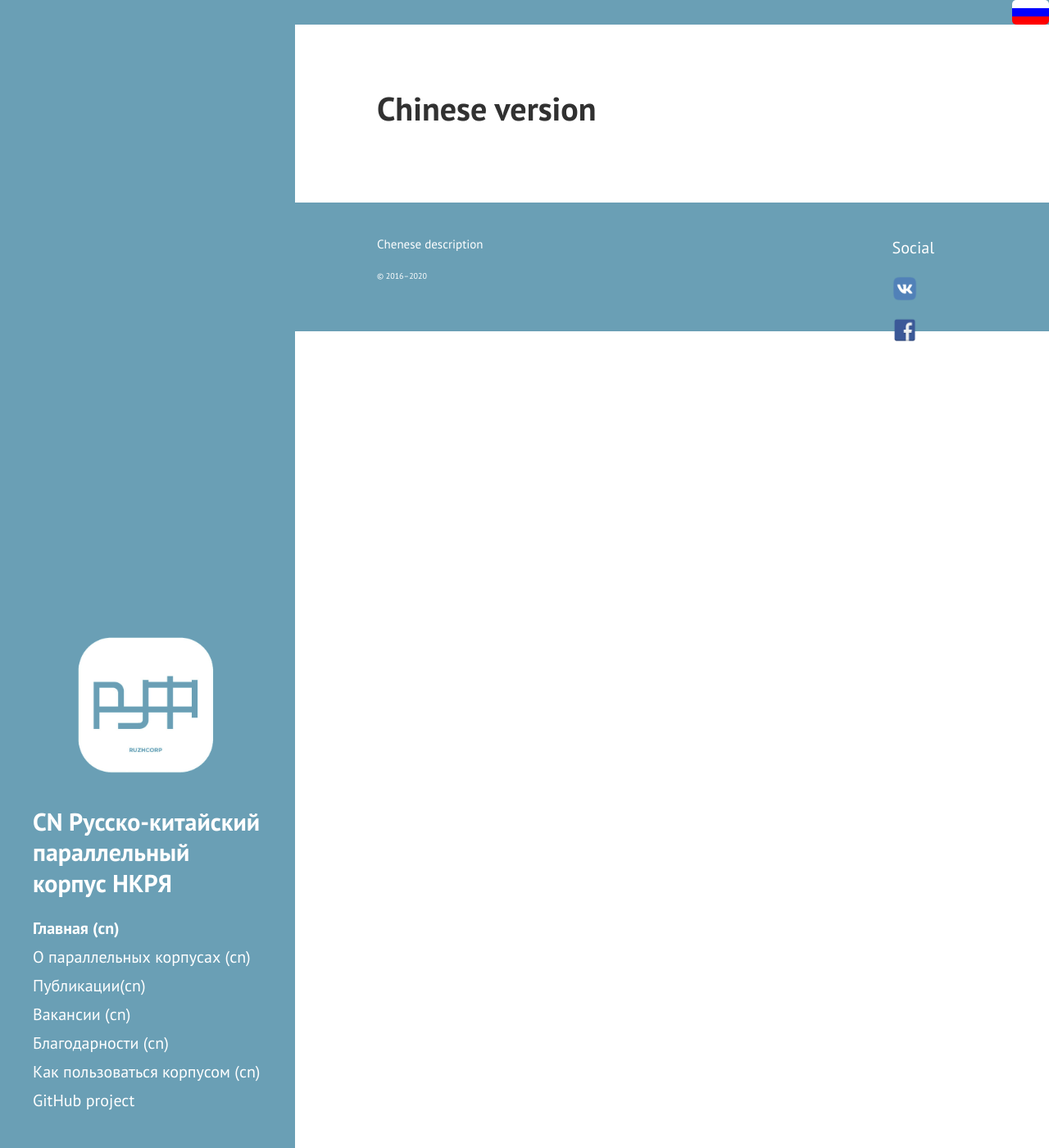
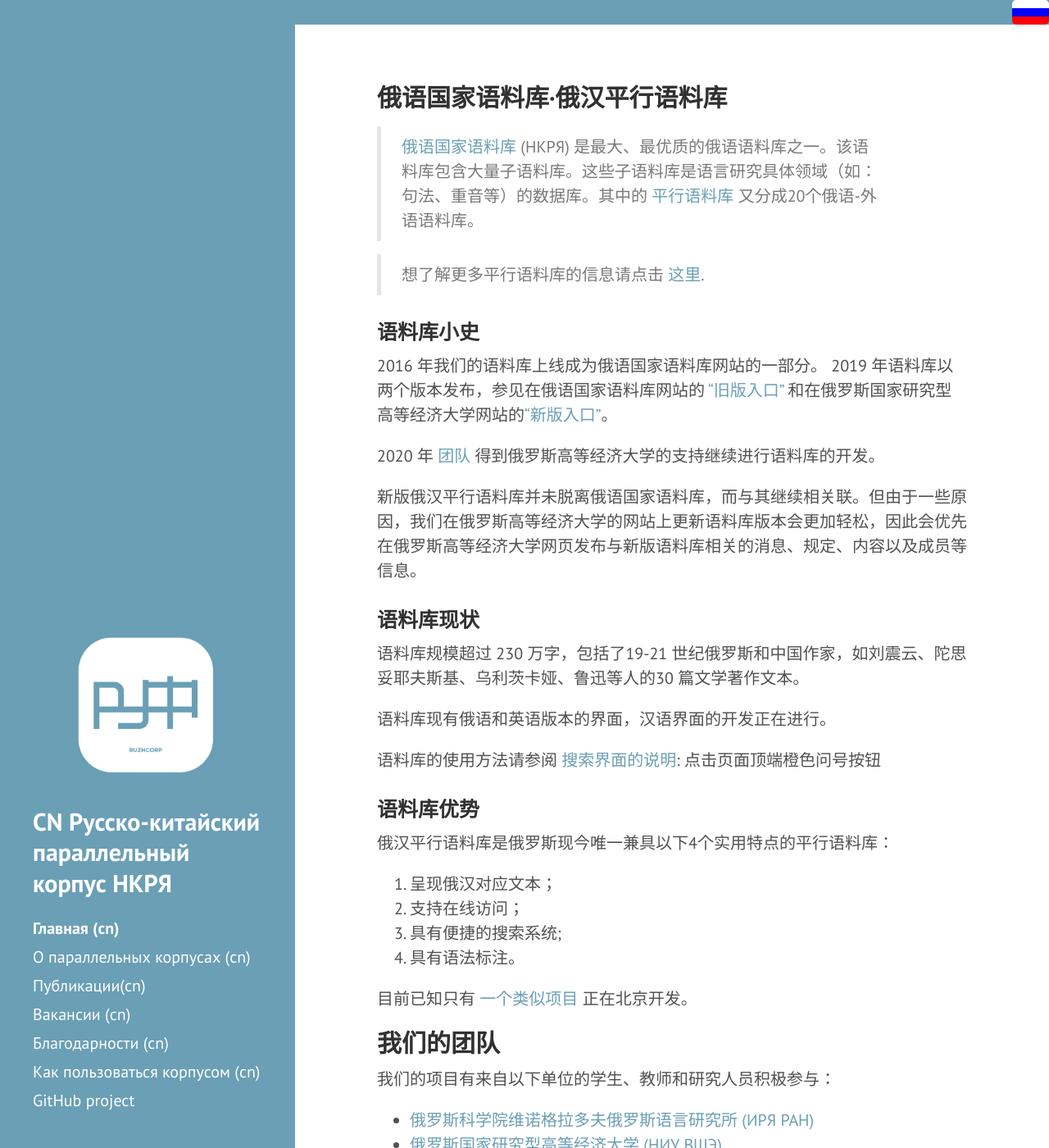
Before and after one commit to ruzcorp-test/ruzcorp-test.github-io, a Jekyll site: the page built from cn/index.md, in a window 1280 px wide and 1400 px high. Shown: the whole window at 82% size. Built offline with Jekyll 4.4.1, drawn with Linux system fonts in a browser that asks for light colours; Markdown is read by kramdown in place of the engine named in the settings; our own code applies the rules of GitHub Pages for plain Markdown files; some of the changed text lies outside the part shown.

Commit message:
Add files via upload

```diff
--- a/cn/index.md
+++ b/cn/index.md
@@ -2,4 +2,50 @@
 layout: default
 ---
 
-# Chinese version
+##俄语国家语料库·俄汉平行语料库
+  > [俄语国家语料库](http://www.ruscorpora.ru/new/) (НКРЯ) 是最大、最优质的俄语语料库之一。该语料库包含大量子语料库。这些子语料库是语言研究具体领域（如：句法、重音等）的数据库。其中的 [平行语料库](http://www.ruscorpora.ru/new/search-para-en.html)  又分成20个俄语-外语语料库。
+
+  > 想了解更多平行语料库的信息请点击 [这里](https://ruzhcorp.github.io/pages/1_parallel/).
+
+### 语料库小史
+
+2016 年我们的语料库上线成为俄语国家语料库网站的一部分。
+2019 年语料库以两个版本发布，参见在俄语国家语料库网站的 [“旧版入口”](http://www.ruscorpora.ru/new/search-para-zh.html) 和在俄罗斯国家研究型高等经济大学网站的[“新版入口”](https://linghub.ru/rnc_parallel_chinese/search)。
+
+2020 年 [团队](https://studscience.hse.ru/news/348490285.html) 得到俄罗斯高等经济大学的支持继续进行语料库的开发。
+
+新版俄汉平行语料库并未脱离俄语国家语料库，而与其继续相关联。但由于一些原因，我们在俄罗斯高等经济大学的网站上更新语料库版本会更加轻松，因此会优先在俄罗斯高等经济大学网页发布与新版语料库相关的消息、规定、内容以及成员等信息。
+
+### 语料库现状
+
+语料库规模超过 230 万字，包括了19-21 世纪俄罗斯和中国作家，如刘震云、陀思妥耶夫斯基、乌利茨卡娅、鲁迅等人的30 篇文学著作文本。
+
+语料库现有俄语和英语版本的界面，汉语界面的开发正在进行。
+
+语料库的使用方法请参阅 [搜索界面的说明](https://linghub.ru/rnc_parallel_chinese/search): 点击页面顶端橙色问号按钮
+
+
+### 语料库优势
+
+俄汉平行语料库是俄罗斯现今唯一兼具以下4个实用特点的平行语料库：
+  1. 呈现俄汉对应文本；
+  2. 支持在线访问；
+  3. 具有便捷的搜索系统;
+  4. 具有语法标注。
+
+目前已知只有 [一个类似项目](http://rucorpus.cn/) 正在北京开发。
+
+
+## 我们的团队
+
+我们的项目有来自以下单位的学生、教师和研究人员积极参与：
+- [俄罗斯科学院维诺格拉多夫俄罗斯语言研究所 (ИРЯ РАН)](http://www.ruslang.ru/ )
+- [俄罗斯国家研究型高等经济大学 (НИУ ВШЭ)](https://admissions.hse.ru/cn/)
+- [莫斯科罗蒙诺索夫国立大学](https://www.msu.ru/ch/index.php)
+- [俄罗斯国立人文大学(РГГУ)](https://www.rsuh.ru/en/)
+- [浙江大学](https://www.zju.edu.cn/english/)
+- [黑龙江大学](http://www.hlju.edu.cn/)
+- [莫斯科物理技术研究所(МФТИ)](https://mipt.ru/english/ )
+- [圣彼得堡国立大学 (СПбГУ)](https://chinese.spbu.ru/)
+
+虽然团队已有十余人参与语料库开发工作，但仍有大量问题尚需解决，我们正在寻求积极主动的参与者，如果您对我们的项目感兴趣，请关注 [职位需求](https://ruzhcorp.github.io/pages/vacancy/)，期待有识之士的加入！
```
